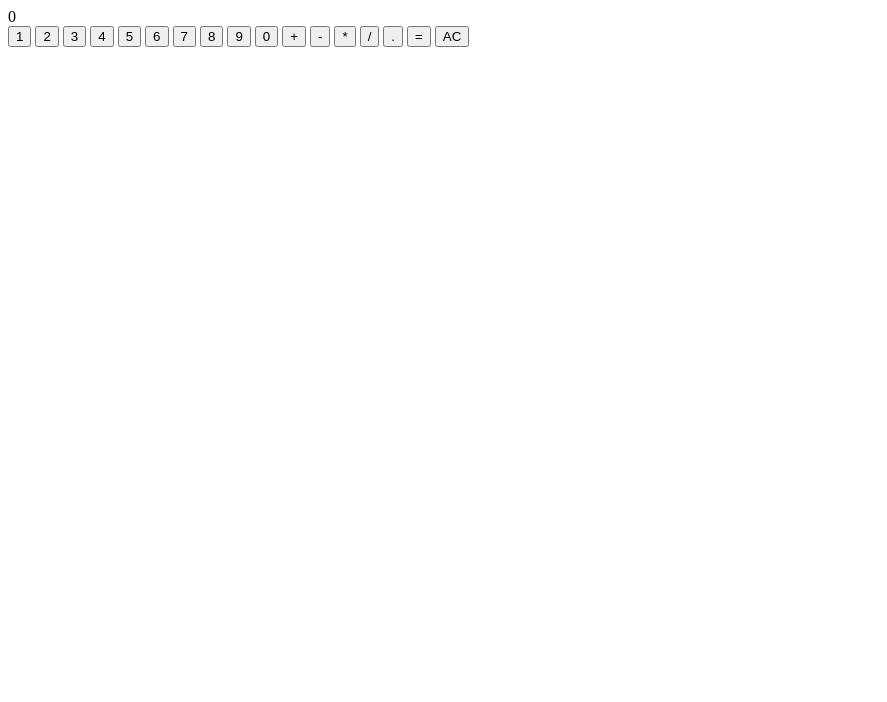
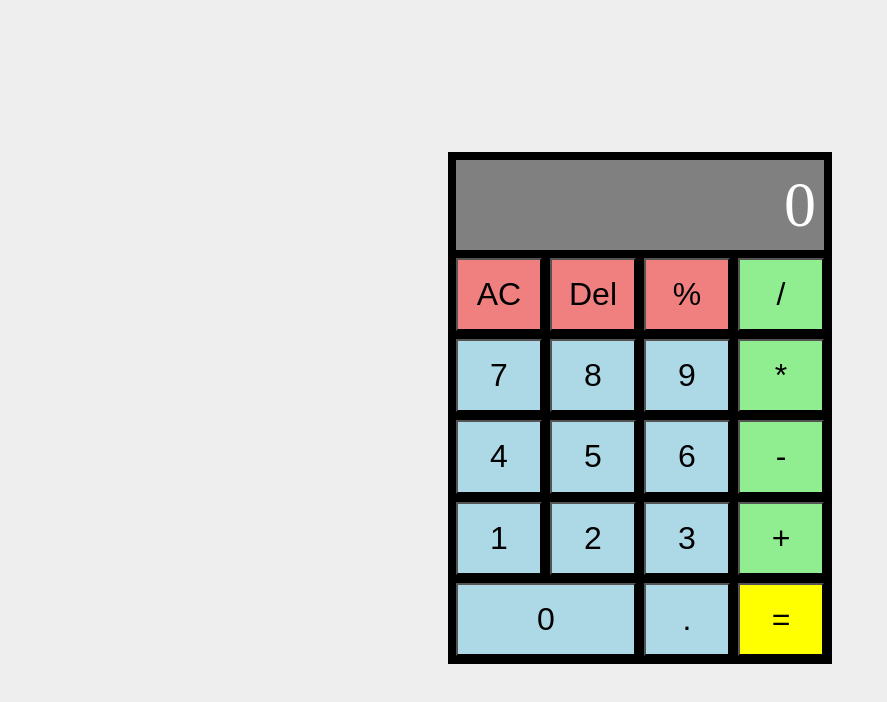
Before and after one commit to nqwzxs/calculator, a plain HTML site: page index.html in a window 1280 px wide. Shown: the whole page, without its empty margins (0-887 px from the left). Drawn offline with Linux system fonts and the light colour scheme.

Commit message:
Add style to calculator and error message

```diff
--- a/index.html
+++ b/index.html
@@ -9,27 +9,27 @@
     <title>Calculator</title>
 </head>
 <body>
-    <div id="wrapper">
+    <div id="calculator">
         <div id="display">0</div>
-        <div>
+        <button class="clear">AC</button>
+        <button class="delete">Del</button>
+        <button class="percent">%</button>
+        <button class="operator">/</button>
+        <button class="number">7</button>
+        <button class="number">8</button>
+        <button class="number">9</button>
+        <button class="operator">*</button>
+        <button class="number">4</button>
+        <button class="number">5</button>
+        <button class="number">6</button>
+        <button class="operator">-</button>
         <button class="number">1</button>
         <button class="number">2</button>
         <button class="number">3</button>
-            <button class="number">4</button>
-            <button class="number">5</button>
-            <button class="number">6</button>
-            <button class="number">7</button>
-            <button class="number">8</button>
-            <button class="number">9</button>
-            <button class="number">0</button>
         <button class="operator">+</button>
-            <button class="operator">-</button>
-            <button class="operator">*</button>
-            <button class="operator">/</button>
+        <button id="zero" class="number">0</button>
         <button class="decimal">.</button>
         <button class="equals">=</button>
-            <button class="clear">AC</button>
-        </div>
     </div>
 </body>
 </html>
--- a/script.js
+++ b/script.js
@@ -41,7 +41,7 @@ function operate(firstNumber, secondNumber, operator) {
 
 function displayOperator() {
     const operators = ["+", "-", "*", "/"];
-    if (operators.some(op => display.textContent.includes(op))) {
+    if (operators.some(operator => display.textContent.includes(operator))) {
         display.textContent = display.textContent.slice(0, -2);
     }
     display.textContent += ` ${operator}`;
@@ -52,6 +52,7 @@ function useOperator(e) {
         useEquals();
         operator = e.target.textContent;
     } else {
+        if (display.textContent === "ERROR!!1") return;
         if (display.textContent === "0") firstNumber = "0";
         if (!firstNumber) firstNumber = displayValue;
         operator = e.target.textContent;
@@ -62,9 +63,12 @@ function useOperator(e) {
 }
 
 function useEquals() {
-    if (displayValue && firstNumber && operator) {
+    if (displayValue === "0" && operator === "/") {
+        clearDisplay();
+        display.textContent = "ERROR!!1";
+    } else if (displayValue && firstNumber && operator) {
         secondNumber = displayValue;
-        displayValue = operate(+firstNumber, +secondNumber, operator).toString();
+        displayValue = (Math.round(operate(+firstNumber, +secondNumber, operator) * 100) / 100).toString();
         display.textContent = `= ${displayValue}`;
         firstNumber = displayValue;
         secondNumber = "";
@@ -83,17 +87,19 @@ function clearDisplay() {
 
 function addDecimal() {
     if (!displayValue.includes(".")) {
-        if (display.textContent = "0") {
+        if (display.textContent === "0") {
             displayValue = "0.";
         } else {
             displayValue += ".";
         }
-        display.textContent += ".";
+        display.textContent = displayValue;
     }
 }
 
 numbers.forEach((number) => {
     number.addEventListener("click", (e) => {
+        if (displayValue.length > 8) return;
+
         if (displayValue === "0") {
             displayValue = "0";
         } else {
--- a/style.css
+++ b/style.css
@@ -0,0 +1,57 @@
+* {
+    box-sizing: border-box;
+}
+
+body {
+    background-color: #eee;
+    height: 100vh;
+    display: flex;
+    align-items: center;
+    justify-content: center;
+}
+
+#calculator {
+    width: 384px;
+    height: 512px;
+    display: grid;
+    grid-template-columns: repeat(4, 1fr);
+    grid-template-rows: repeat(6, 1fr);
+    gap: 8px;
+    background-color: black;
+    border: 8px solid black;
+}
+
+#calculator button {
+    font-size: 32px;
+}
+
+.number, .decimal {
+    background-color: lightblue;
+}
+
+.operator {
+    background-color: lightgreen;
+}
+
+.equals {
+    background-color: yellow;
+}
+
+.clear, .delete, .percent {
+    background-color: lightcoral;
+}
+
+#display {
+    background-color: grey;
+    color: white;
+    grid-column: 1 / -1;
+    display: flex;
+    justify-content: flex-end;
+    align-items: center;
+    font-size: 64px;
+    padding: 8px;
+}
+
+#zero {
+    grid-column: span 2;
+}
```
Lines whose indentation alone changed are shown as unchanged.
